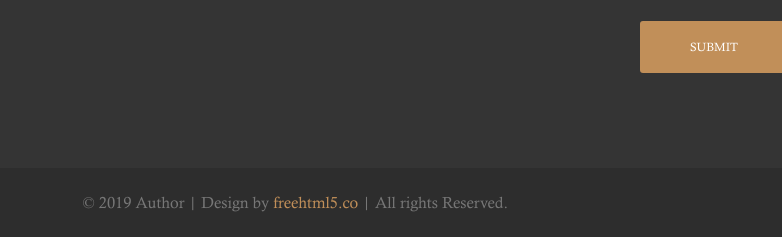
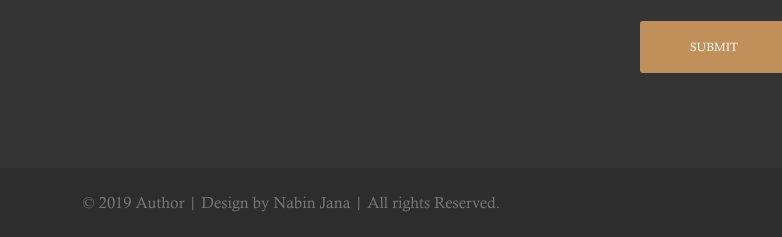
Before and after one commit to nabinjana-dsc/js-books, a plain HTML site: page index.html in a window 1280 px wide. Shown: the part 4874-5111 px from the top of the page, 0-782 px from the left. Drawn offline with Linux system fonts and the light colour scheme.

Commit message:
Update index.html

```diff
--- a/index.html
+++ b/index.html
@@ -1,10 +1,4 @@
 <!doctype html>
-<!--
-	Author by FreeHTML5.co
-	Twitter: https://twitter.com/fh5co
-	Facebook: https://fb.com/fh5co
-	URL: https://freehtml5.co
--->
 <html lang="en">
 <head>
 	<!-- Required meta tags -->
@@ -324,7 +318,7 @@
 		</div>
 		<div class="footer-bottom">
 			<div class="site-container footer-bottom-inner">
-				<p>© 2019 Author | Design by <a href="https://freehtml5.co/" target="_blank">freehtml5.co</a> | All rights Reserved.</p>
+				<p>© 2019 Author | Design by Nabin Jana | All rights Reserved.</p>
 				<div class="footer-bottom__img">
 					<img src="./images/footer-mastercard.png" alt="footer image">
 					<img src="./images/footer-paypal.png" alt="footer image">
```
